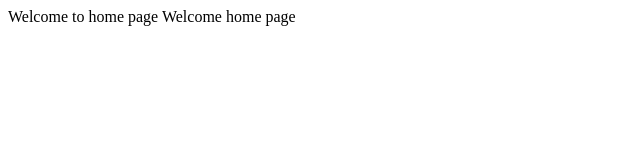
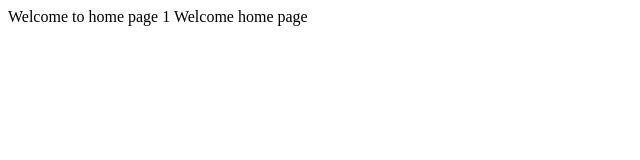
Before and after one commit to sunil-noc/repotest, a plain HTML site: page index.html in a window 1280 px wide. Shown: the full height of the page, 0-640 px from the left. Drawn offline with Linux system fonts and the light colour scheme.

Commit message:
Revert "Revert "1""
This reverts commit 89943980637c983e909e680c5e9b8925024ddda0.

```diff
--- a/index.html
+++ b/index.html
@@ -1,4 +1,4 @@
 <html>
-<h>Welcome to home page </h>
+<h>Welcome to home page 1 </h>
 <h>Welcome home page </h>
 </html>
```
